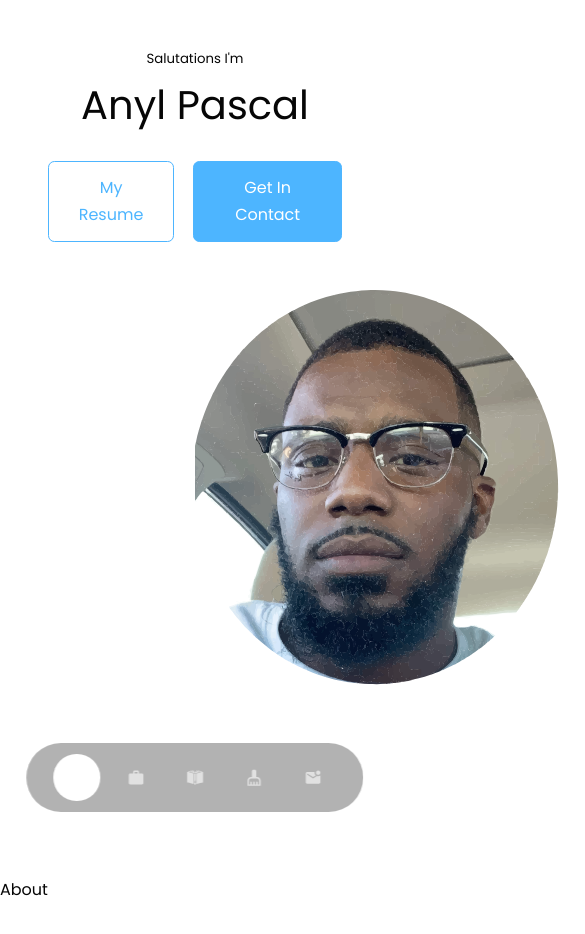
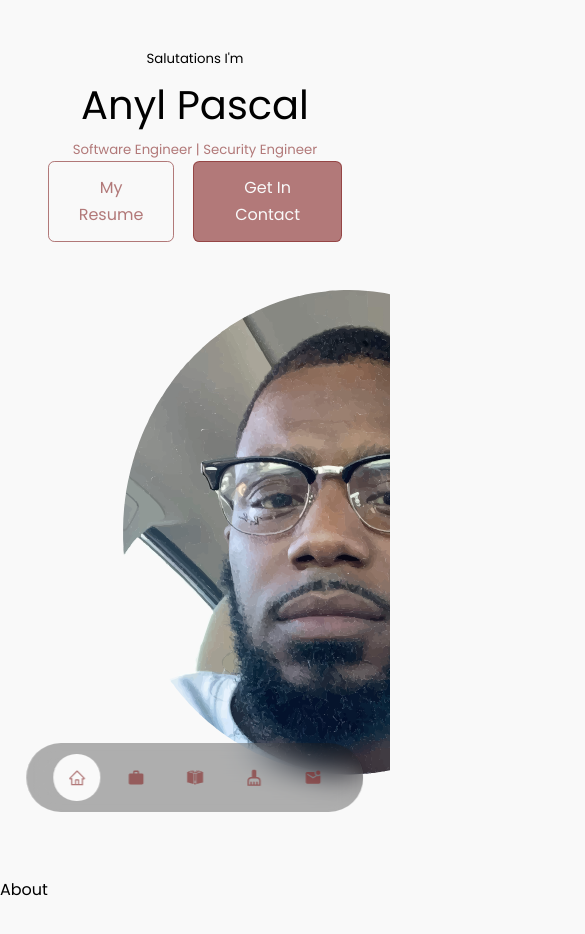
Before and after one commit to AnylPascal/anylpascal-portfolio, a React (Create React App) app: page / in a window 390 px wide. Shown: the top 934 px of the page, 585 px wide, since content can reach past the window. Built offline with nearby package versions, Linux system fonts and the light colour scheme.

Commit message:
fixed responsiveness svg photo

```diff
--- a/src/components/header/Header.jsx
+++ b/src/components/header/Header.jsx
@@ -14,6 +14,7 @@ const Header = () => {
         <h5 className="text-light">Software Engineer | Security Engineer </h5>
         <CTA />
         <HeaderSocials />
+
         <FaceCard />
 
 
--- a/src/components/header/header.css
+++ b/src/components/header/header.css
@@ -1,7 +1,7 @@
 header {
     height: 100vh;
     padding: 3rem;
-    /* overflow: hidden; */
+    overflow: hidden;
 }
 
 .header__container {
@@ -38,9 +38,6 @@ header {
 
 /* ================IMAGE============== */
 .container_pic {
-    position: absolute;
-    align-items: center;
-    align-content: center;
     margin-top: 3rem;
     border-radius: 1rem, 1rem, 0, 0;
 }
@@ -50,9 +47,9 @@ header {
     position: absolute;
     right: -2rem;
     bottom: 5rem;
-    transform: rotate(90deg);
+    translate: rotate(90deg);
     font-weight: 300;
-    font-size: 1.5rem;
+    font-size: 0.9rem;
 }
 
 /* ==========MEDIA QUERIES (MEDIUM DEVICES ====== */
--- a/src/index.css
+++ b/src/index.css
@@ -11,12 +11,12 @@
 }
 
 :root {
---color-bg: #ffff;
---color-bg-variant: #7a28de;
---color-primary: #4db5ff;
+--color-bg: rgb(249, 249, 249);
+--color-bg-variant: rgba(130, 35, 35, 0.6);;
+--color-primary: rgba(130, 35, 35, 0.6);
 --color-primary-variant: rgba(77,181,255,0.4);
---color-white: rgb(6, 6, 6);
---color-light: rgba(255,255,255,0.6);
+--color-black: rgb(9, 8, 8);
+--color-light: rgba(130, 35, 35, 0.6);
 
 --transition: all 400ms ease;
 
@@ -110,20 +110,7 @@ a:hover {
     color: var(--color-bg);
 }
 
-img {
-    display: absolute;
-    /* width: 100%; */
-    /* height: 100%; */
-    /* padding: 4 4 4 4; */
-    width: 100rem;
-    height: 100rem;
-    object-fit: cover;
-    margin-top: 3rem;
-    /* border-radius: 1rem, 1rem, 0, 0; */
 
-
-
-}
 
 /* ==========MEDIA QUERIES (MEDIUM DEVICES ====== */
 @media screen and (max-width: 1024px) {
```
Also changed, not shown: src/assets/app.svg.
